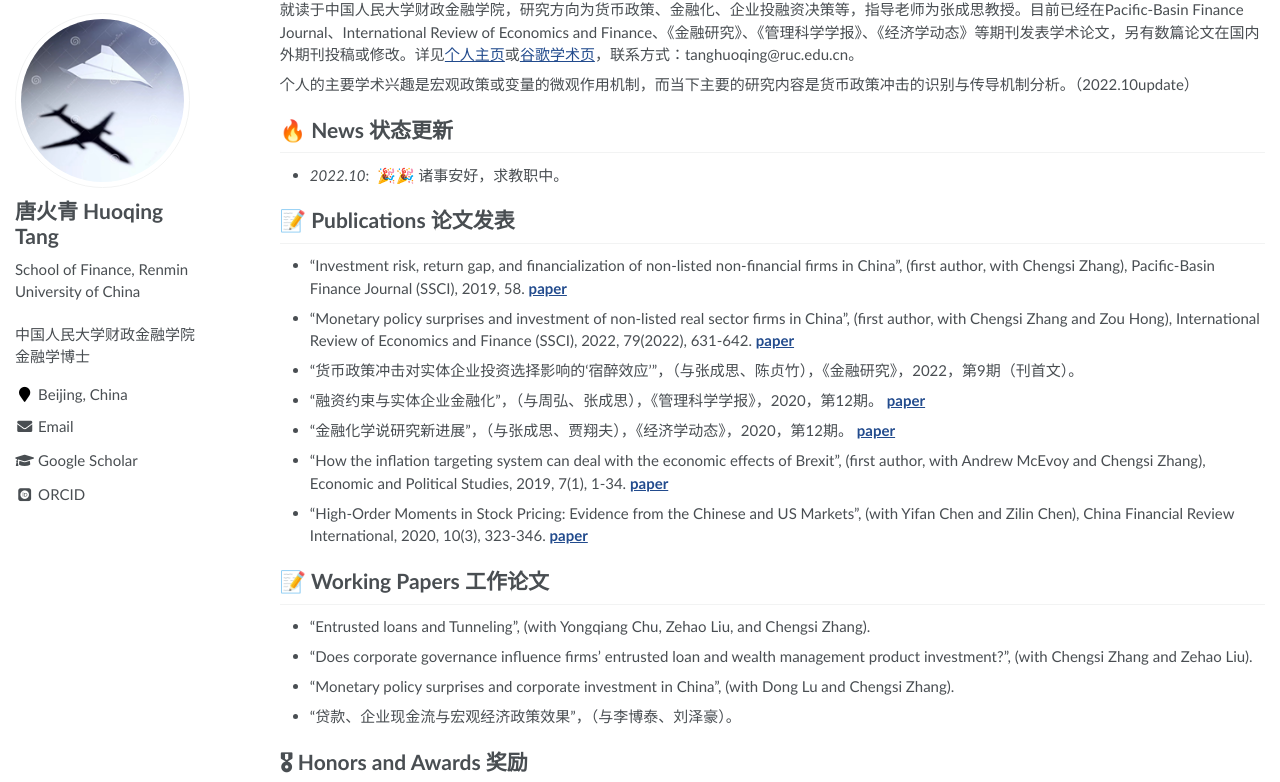
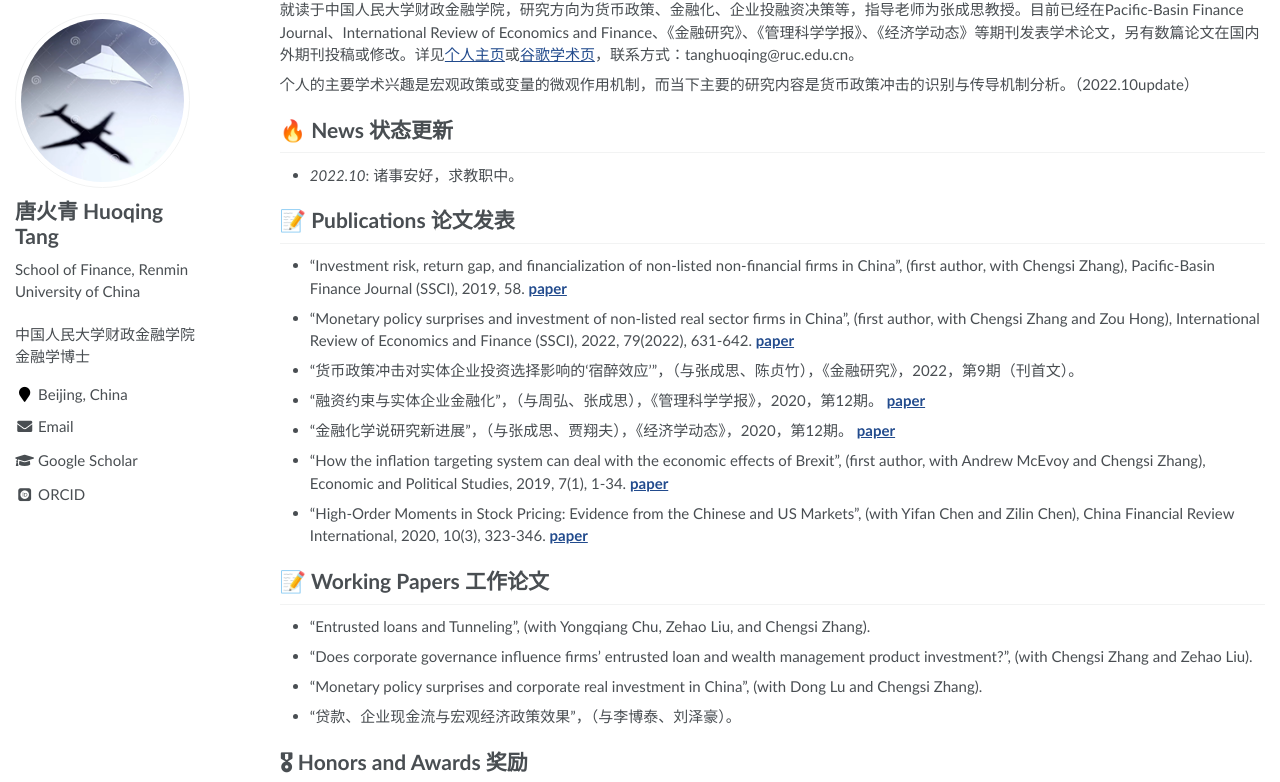
Before and after one commit to TangHuoqing/tanghq.github.io, a Jekyll site: the page built from _pages/about.md, in a window 1280 px wide and 1333 px high. Shown: the part 78-860 px from the top of the window. Built offline with Jekyll 4.4.1, drawn with Linux system fonts in a browser that asks for light colours; some web fonts are replaced.

Commit message:
Update about.md

```diff
--- a/_pages/about.md
+++ b/_pages/about.md
@@ -24,7 +24,7 @@ redirect_from:
 
 
 # 🔥 News 状态更新
-- *2022.10*: &nbsp;🎉🎉 诸事安好，求教职中。
+- *2022.10*: 诸事安好，求教职中。
 
 # 📝 Publications 论文发表
 - “Investment risk, return gap, and financialization of non-listed non-financial firms in China”, (first author, with Chengsi Zhang), Pacific-Basin Finance Journal (SSCI), 2019, 58.   [**paper**](https://www.sciencedirect.com/science/article/pii/S0927538X19301313)
@@ -46,7 +46,7 @@ redirect_from:
 
 - “Does corporate governance influence firms’ entrusted loan and wealth management product investment?”, (with Chengsi Zhang and Zehao Liu).
 
-- “Monetary policy surprises and corporate investment in China”, (with Dong Lu and Chengsi Zhang).
+- “Monetary policy surprises and corporate real investment in China”, (with Dong Lu and Chengsi Zhang).
 
 - “贷款、企业现金流与宏观经济政策效果”，（与李博泰、刘泽豪）。
 
```
